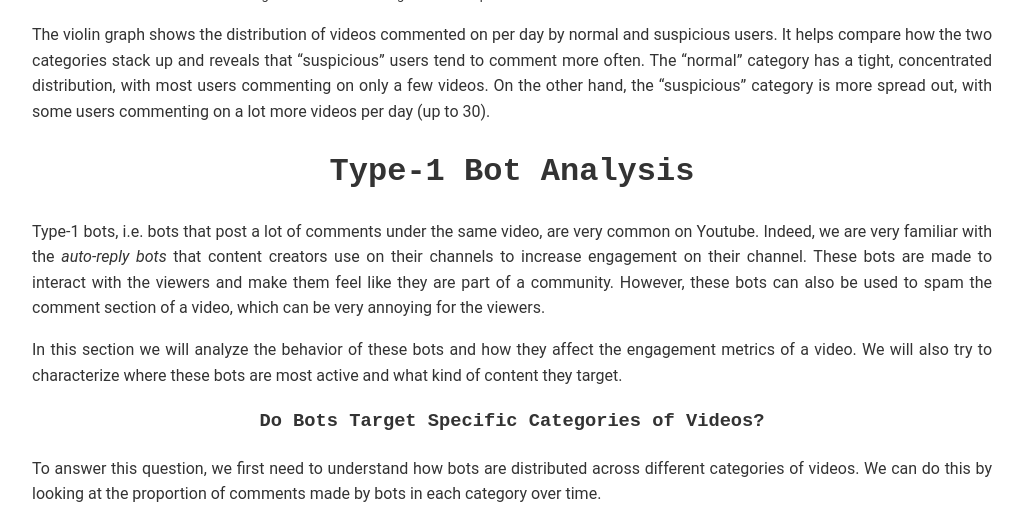
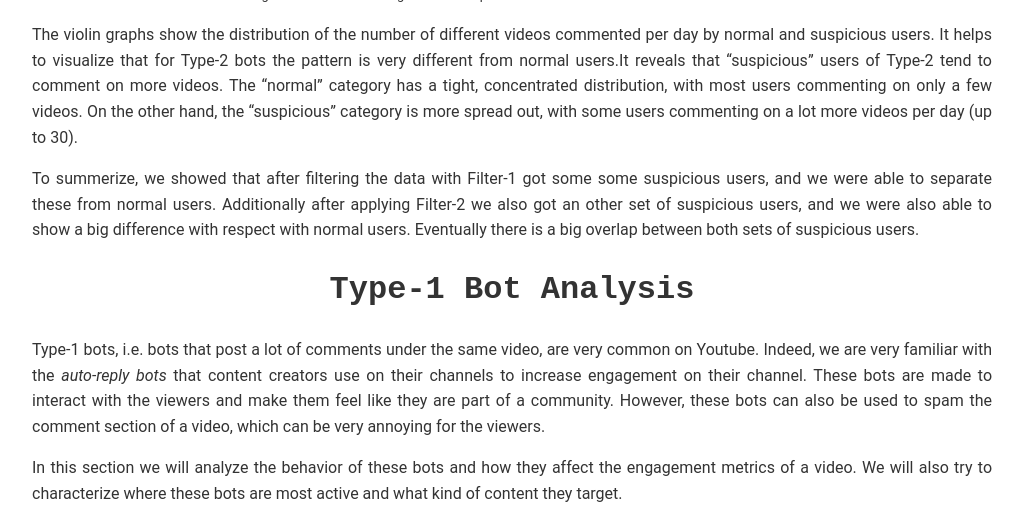
Before and after one commit to amaulap2/Datastory, a Jekyll site: the page built from index.markdown, in a window 1280 px wide and 900 px high, scrolled down 4130 px, cut to the strip 235-754 px from the top of the window. Shown: the whole strip, without its empty margins (128-1151 px from the left). Built offline with Jekyll 4.4.1, drawn with Linux system fonts in a browser that asks for light colours.

Commit message:
Intro concluded

```diff
--- a/_includes/parts/introduction.md
+++ b/_includes/parts/introduction.md
@@ -237,4 +237,6 @@ Now let's demonstrate the differences in the distribution between Type-2 bots an
 </figure>
 </div>
 
-The violin graph shows the distribution of videos commented on per day by normal and suspicious users. It helps compare how the two categories stack up and reveals that "suspicious" users tend to comment more often. The "normal" category has a tight, concentrated distribution, with most users commenting on only a few videos. On the other hand, the "suspicious" category is more spread out, with some users commenting on a lot more videos per day (up to 30).
+The violin graphs show the distribution of the number of different videos commented per day by normal and suspicious users. It helps to visualize that for Type-2 bots the pattern is very different from normal users.It reveals that "suspicious" users of Type-2 tend to comment on more videos. The "normal" category has a tight, concentrated distribution, with most users commenting on only a few videos. On the other hand, the "suspicious" category is more spread out, with some users commenting on a lot more videos per day (up to 30).
+
+To summerize, we showed that after filtering the data with Filter-1 got some some suspicious users, and we were able to separate these from normal users. Additionally after applying Filter-2 we also got an other set of suspicious users, and we were also able to show a big difference with respect with normal users. Eventually there is a big overlap between both sets of suspicious users.
```
